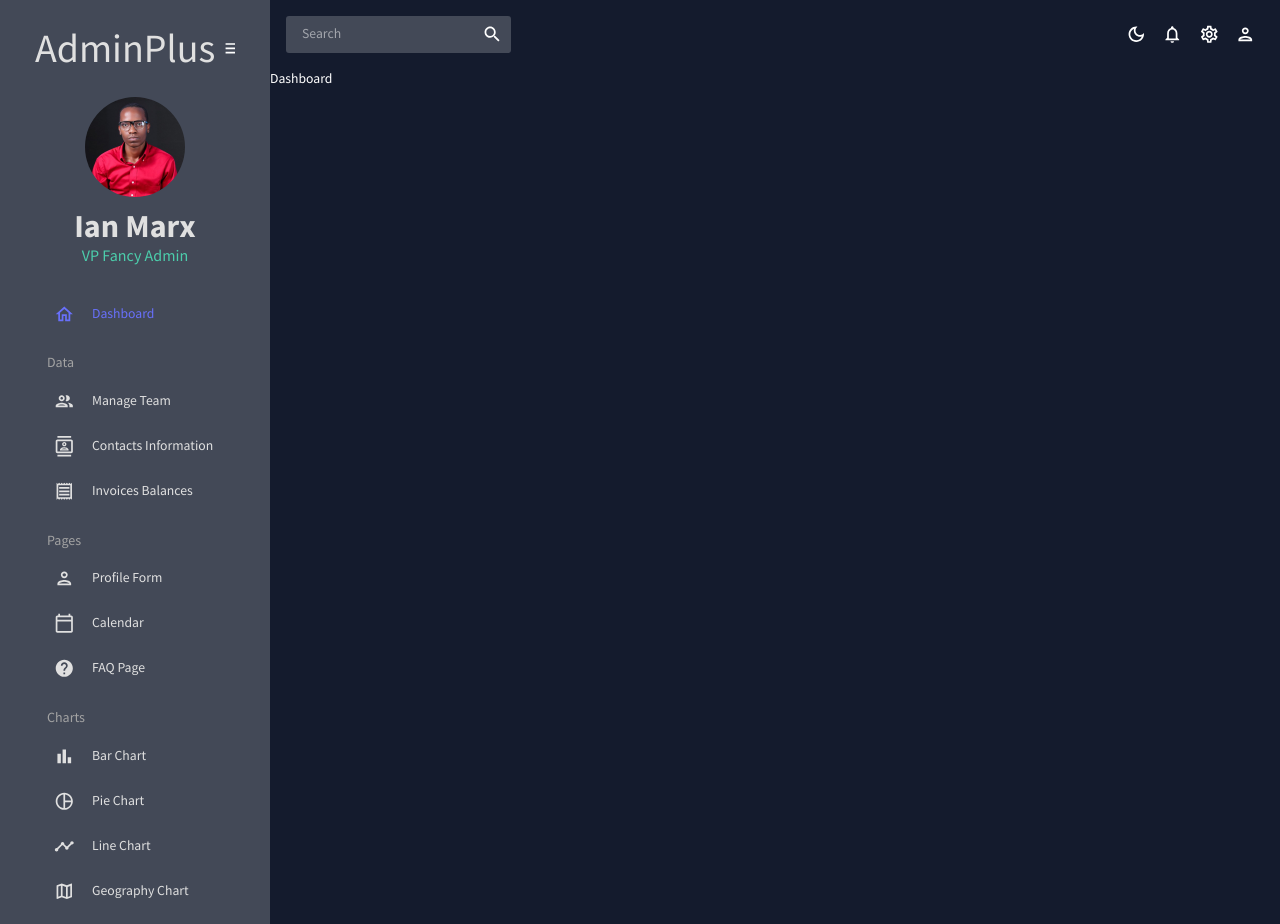
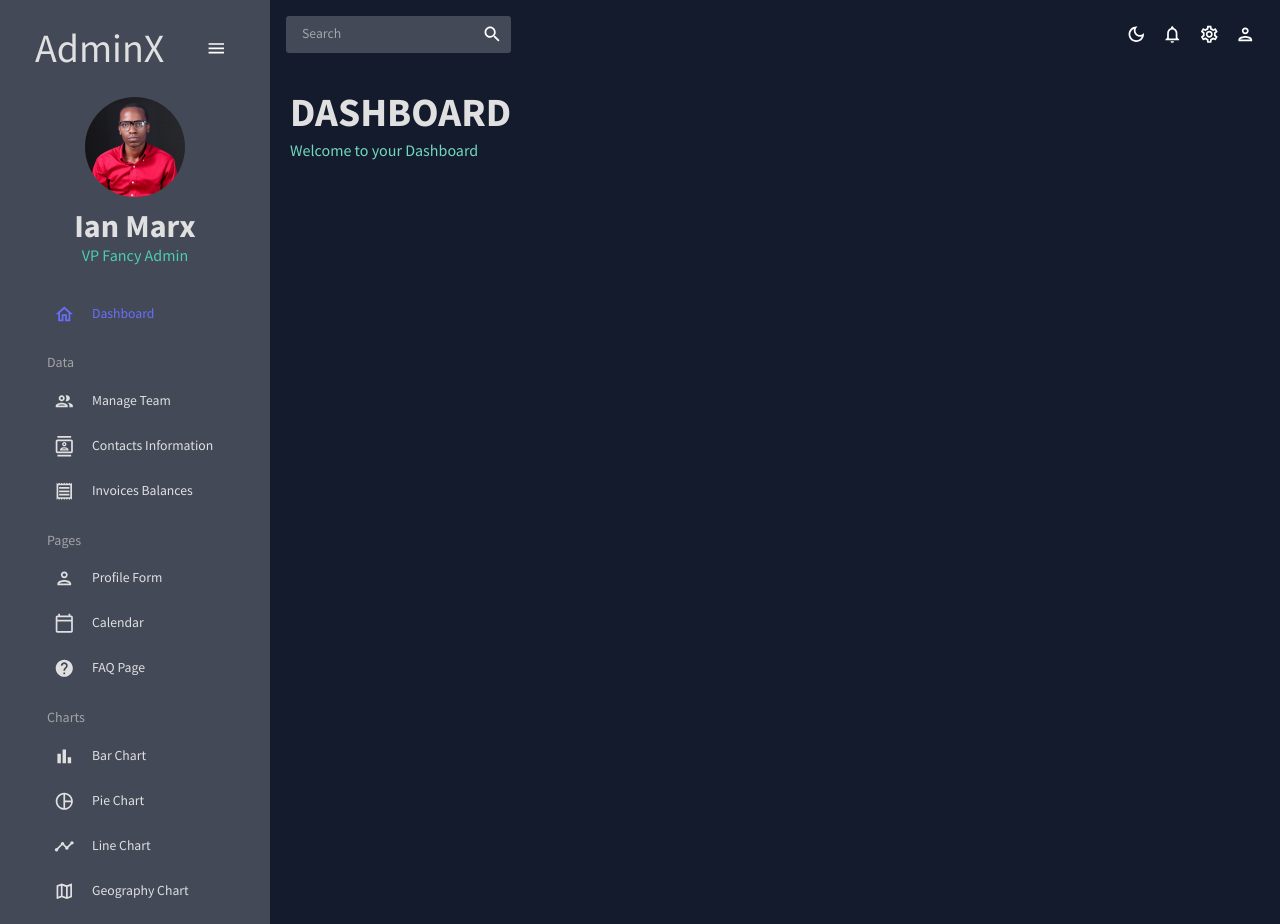
Before and after one commit to Marx-wrld/Enterprise-Admin, a React (Create React App) app: page / in a window 1280 px wide. Built offline with nearby package versions, Linux system fonts and the light colour scheme.

Commit message:
Dashboard header build

```diff
--- /dev/null
+++ b/src/components/Header.jsx
@@ -0,0 +1,25 @@
+import { Typography, Box, useTheme } from "@mui/material";
+import { tokens } from "../theme";
+
+const Header = ({ title, subtitle }) => {
+
+    const theme = useTheme();
+    const colors = tokens(theme.palette.mode)
+
+    return (
+    <Box mb="30px">
+        <Typography variant="h3" color={colors.grey[100]} fontWeight="bold"
+            sx={{
+                marginBottom: "5px"
+            }}
+        >
+            {title}
+        </Typography>
+        <Typography variant="h5" color={colors.greenAccent[400]}>
+            {subtitle}
+        </Typography>
+    </Box>
+    );
+}
+
+export default Header;
--- a/src/scenes/dashboard/index.jsx
+++ b/src/scenes/dashboard/index.jsx
@@ -1,5 +1,14 @@
+import { Box } from "@mui/material";
+import Header from "../../components/Header";
+
 const Dashboard= () => {
-    return <div>Dashboard</div>
+    return (
+    <Box m="20px">
+        <Box display="flex" justifyContent="space-between" alignItems="center">
+        <Header title="DASHBOARD" subtitle="Welcome to your Dashboard" />
+        </Box>
+    </Box>
+    );
 }
 
 export default Dashboard;
--- a/src/scenes/global/Sidebar.jsx
+++ b/src/scenes/global/Sidebar.jsx
@@ -80,7 +80,7 @@ const Sidebar = () => {
                                     alignItems="center"
                                     ml="15px"
                                 >
-                                    <Typography variant="h3" color={colors.grey[100]}>AdminPlus</Typography>
+                                    <Typography variant="h3" color={colors.grey[100]}>AdminX</Typography>
                                     <IconButton onClick={() => setIsCollapsed(!isCollapsed)}>
                                         <MenuOutlined/>
                                     </IconButton>
```
